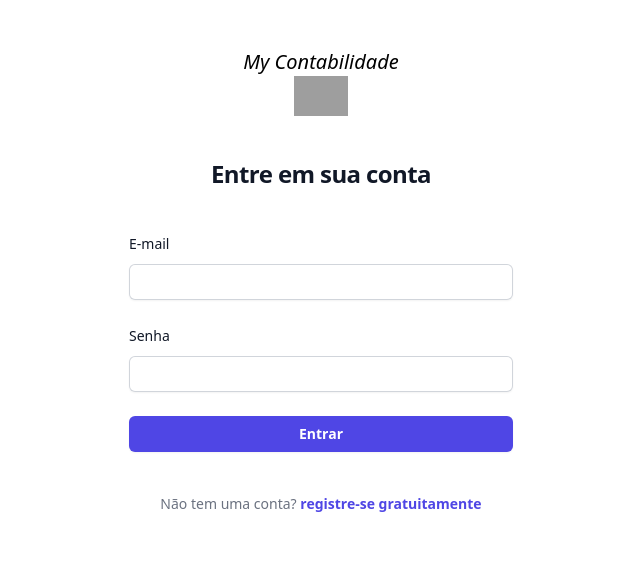
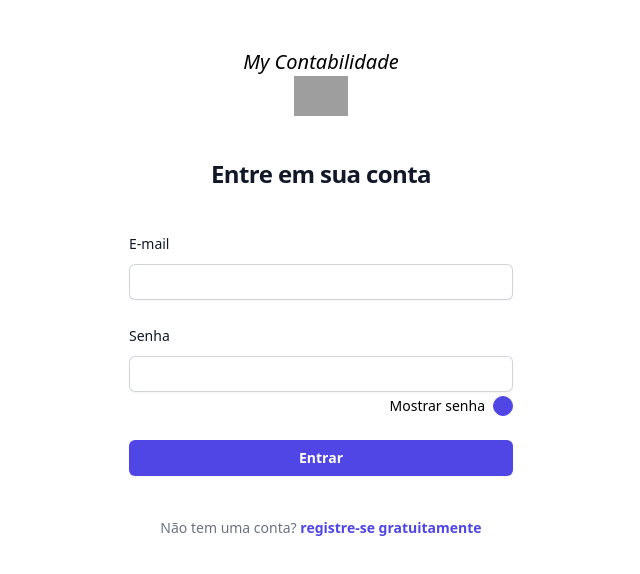
Before and after one commit to guilherme-gjv/my-contabilidade-nextjs, a Next.js app: page /auth/login in a window 1280 px wide. Shown: the top 574 px of the page, without its empty margins (319-959 px from the left). Built offline with nearby package versions, Linux system fonts and the light colour scheme; no server answers; grey boxes are pictures that could not be loaded.

Commit message:
feat: show password button

```diff
--- a/src/pages/auth/login.tsx
+++ b/src/pages/auth/login.tsx
@@ -3,12 +3,13 @@ import { AuthContext } from "@/contexts/AuthContext";
 import { GetServerSideProps } from "next";
 import { useRouter } from "next/router";
 import { parseCookies } from "nookies";
-import { useCallback, useContext } from "react";
+import { useCallback, useContext, useState } from "react";
 import { useForm } from "react-hook-form";
 import { zodResolver } from "@hookform/resolvers/zod";
 import { z } from "zod";
 import { getErrorMessage } from "@/functions/getErrorMessage";
 import Link from "next/link";
+import clsx from "clsx";
 
 export const getServerSideProps: GetServerSideProps = async (ctx) => {
   const { "mycontabilidade.token": token } = parseCookies(ctx);
@@ -50,6 +51,9 @@ const Login: React.FC = () => {
     handleSubmit,
     formState: { errors },
   } = useForm<ILoginFormData>({ resolver: zodResolver(validationSchema) });
+
+  //* states
+  const [showPassword, setShowPassword] = useState(false);
 
   //* callbacks
   const handleOnSubmit = useCallback(
@@ -143,11 +147,22 @@ const Login: React.FC = () => {
               <input
                 id="password"
                 {...register("password")}
-                type="password"
+                type={showPassword ? "text" : "password"}
                 autoComplete="current-password"
                 required
                 className="block w-full rounded-md border-0 p-1.5 text-gray-900 shadow-sm ring-1 ring-inset ring-gray-300 placeholder:text-gray-400 focus:ring-2 focus:ring-inset focus:ring-indigo-600 sm:text-sm sm:leading-6"
               />
+              <div className="flex gap-x-2 mt-1 w-full justify-end">
+                <p className="text-sm">Mostrar senha</p>
+                <button
+                  type="button"
+                  onClick={() => setShowPassword((show) => !show)}
+                  className={clsx(
+                    showPassword ? "" : "bg-indigo-600",
+                    "right-1.5 rounded-full border border-indigo-600 w-5 h-5"
+                  )}
+                ></button>
+              </div>
               {errors.password && (
                 <p className="mt-1 text-red-500">{errors.password?.message}</p>
               )}
--- a/src/pages/auth/registrar.tsx
+++ b/src/pages/auth/registrar.tsx
@@ -2,7 +2,7 @@ import { CustomToastTypes, customToast } from "@/services/customToast";
 import { GetServerSideProps } from "next";
 import { useRouter } from "next/router";
 import { parseCookies } from "nookies";
-import { useCallback } from "react";
+import { useCallback, useState } from "react";
 import { Controller, useForm } from "react-hook-form";
 import { zodResolver } from "@hookform/resolvers/zod";
 import { z } from "zod";
@@ -10,6 +10,7 @@ import { getErrorMessage } from "@/functions/getErrorMessage";
 import Link from "next/link";
 import { api } from "@/services/api";
 import CpfCnpjInput from "@/components/inputs/CpfCnpjInput";
+import clsx from "clsx";
 
 export const getServerSideProps: GetServerSideProps = async (ctx) => {
   const { "mycontabilidade.token": token } = parseCookies(ctx);
@@ -72,6 +73,10 @@ const Signup: React.FC = () => {
     control,
     formState: { errors },
   } = useForm<ISignupFormData>({ resolver: zodResolver(validationSchema) });
+
+  //* states
+  const [showPassword, setShowPassword] = useState(false);
+  const [showConfirmPassword, setShowConfirmPassword] = useState(false);
 
   //* callbacks
   const handleOnSubmit = useCallback(
@@ -164,6 +169,7 @@ const Signup: React.FC = () => {
                 required
                 className="block w-full rounded-md border-0 p-1.5 text-gray-900 shadow-sm ring-1 ring-inset ring-gray-300 placeholder:text-gray-400 focus:ring-2 focus:ring-inset focus:ring-indigo-600 sm:text-sm sm:leading-6"
               />
+
               {errors.email && (
                 <p className="mt-1 text-red-500">{errors.email?.message}</p>
               )}
@@ -212,11 +218,22 @@ const Signup: React.FC = () => {
               <input
                 id="password"
                 {...register("password")}
-                type="password"
+                type={showPassword ? "text" : "password"}
                 autoComplete="password"
                 required
                 className="block w-full rounded-md border-0 p-1.5 text-gray-900 shadow-sm ring-1 ring-inset ring-gray-300 placeholder:text-gray-400 focus:ring-2 focus:ring-inset focus:ring-indigo-600 sm:text-sm sm:leading-6"
               />
+              <div className="flex gap-x-2 mt-1 w-full justify-end">
+                <p className="text-sm">Mostrar senha</p>
+                <button
+                  type="button"
+                  onClick={() => setShowPassword((show) => !show)}
+                  className={clsx(
+                    showPassword ? "" : "bg-indigo-600",
+                    "right-1.5 rounded-full border border-indigo-600 w-5 h-5"
+                  )}
+                ></button>
+              </div>
               {errors.password && (
                 <p className="mt-1 text-red-500">{errors.password?.message}</p>
               )}
@@ -243,11 +260,22 @@ const Signup: React.FC = () => {
               <input
                 id="confirm_password"
                 {...register("confirm_password")}
-                type="password"
+                type={showConfirmPassword ? "text" : "password"}
                 autoComplete="confirm_password"
                 required
                 className="block w-full rounded-md border-0 p-1.5 text-gray-900 shadow-sm ring-1 ring-inset ring-gray-300 placeholder:text-gray-400 focus:ring-2 focus:ring-inset focus:ring-indigo-600 sm:text-sm sm:leading-6"
               />
+              <div className="flex gap-x-2 mt-1 w-full justify-end">
+                <p className="text-sm">Mostrar senha</p>
+                <button
+                  type="button"
+                  onClick={() => setShowConfirmPassword((show) => !show)}
+                  className={clsx(
+                    showConfirmPassword ? "" : "bg-indigo-600",
+                    "right-1.5 rounded-full border border-indigo-600 w-5 h-5"
+                  )}
+                ></button>
+              </div>
               {errors.confirm_password && (
                 <p className="mt-1 text-red-500">
                   {errors.confirm_password?.message}
```
